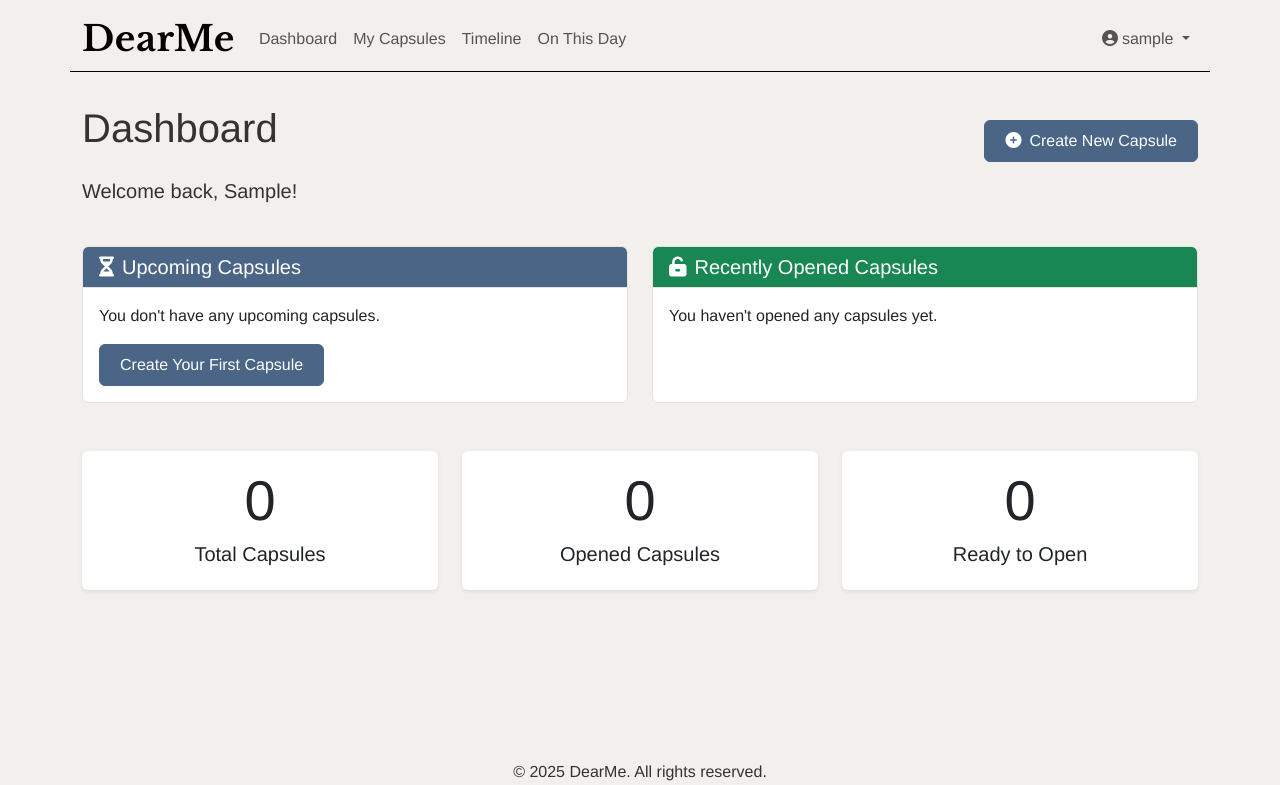
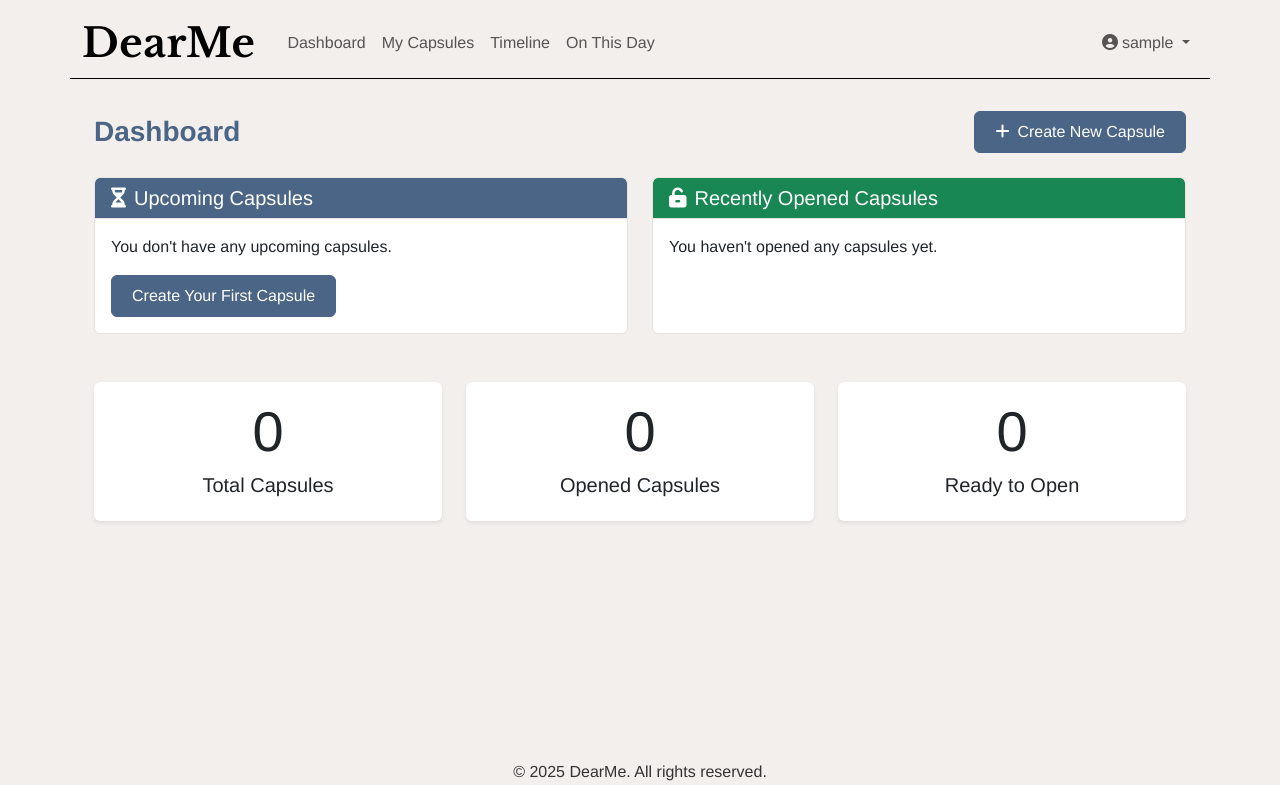
Before and after one commit to quandaworld/dearme, a Django app: page /dashboard/ in a window 1280 px wide. Shown: the top 785 px of the page. Run offline with Django 5.2, Linux system fonts and the light colour scheme; the visitor is signed in with stand-in values (Sample User, id 1); data that the repository does not hold is empty.

Commit message:
Improve UI: resize headers and standardize layout for better logo visibility

```diff
--- a/main_app/static/css/style.css
+++ b/main_app/static/css/style.css
@@ -127,7 +127,7 @@ main {
 
 .logo-font {
     font-family: 'Libre Baskerville', serif;
-    font-size: 2.2rem;
+    font-size: 2.5rem;
     letter-spacing: 0.5px;
     display: inline-block;
 }
@@ -379,3 +379,10 @@ main {
 .bg-gradient {
     background: linear-gradient(135deg, var(--primary-color) 0%, #3A5173 100%);
 }
+
+/* Page headers */
+.page-header {
+    font-size: 1.75rem;
+    font-weight: 600;
+    color: var(--primary-color);
+}
--- a/main_app/templates/base.html
+++ b/main_app/templates/base.html
@@ -16,7 +16,7 @@
     <link href="https://fonts.googleapis.com/css2?family=Libre+Baskerville:ital,wght@0,400;0,700;1,400&display=swap" rel="stylesheet">
 
     <!-- Custom CSS with cache-busting -->
-    <link rel="stylesheet" href="{% static 'css/style.css' %}?v=1.1">
+    <link rel="stylesheet" href="{% static 'css/style.css' %}?v=1.2">
 
     {% block styles %}{% endblock %}
 </head>
--- a/main_app/templates/capsules/index.html
+++ b/main_app/templates/capsules/index.html
@@ -5,7 +5,7 @@
 {% block content %}
 <div class="container">
     <div class="d-flex justify-content-between align-items-center mb-4">
-        <h1 class="mb-0">My Capsules</h1>
+        <h2 class="page-header mb-0">My Capsules</h2>
         <a href="{% url 'capsule-create' %}" class="btn btn-primary">
             <i class="fas fa-plus me-2"></i>Create New Capsule
         </a>
--- a/main_app/templates/dashboard.html
+++ b/main_app/templates/dashboard.html
@@ -4,16 +4,12 @@
 {% block title %}Dashboard - DearMe{% endblock %}
 
 {% block content %}
-<div class="row mb-4">
-    <div class="col">
-        <h1 class="mb-4">Dashboard</h1>
-        <p class="lead">Welcome back, {{ user.first_name|default:user.username }}!</p>
-    </div>
-    <div class="col-auto">
-        <a href="{% url 'capsule-create' %}" class="btn btn-primary mt-3">
-            <i class="fas fa-plus-circle me-2"></i>Create New Capsule
+<div class="container">
+    <div class="d-flex justify-content-between align-items-center mb-4">
+        <h2 class="page-header mb-0">Dashboard</h2>
+        <a href="{% url 'capsule-create' %}" class="btn btn-primary">
+            <i class="fas fa-plus me-2"></i>Create New Capsule
         </a>
-    </div>
     </div>
 
     {% if ready_capsules %}
@@ -142,4 +138,5 @@
             </div>
         </div>
     </div>
+</div>
 {% endblock %}
--- a/main_app/templates/partials/header.html
+++ b/main_app/templates/partials/header.html
@@ -1,7 +1,7 @@
 <header>
     <nav class="navbar navbar-expand-lg navbar-light header-nav">
         <div class="container" style="border-bottom: 1px solid black;">
-            <a class="navbar-brand" href="{% url 'home' %}">
+            <a class="navbar-brand me-4" href="{% url 'home' %}">
                 <span class="logo-font">DearMe</span>
             </a>
             <button class="navbar-toggler" type="button" data-bs-toggle="collapse" data-bs-target="#navbarMain" aria-controls="navbarMain" aria-expanded="false" aria-label="Toggle navigation">
```
Lines whose indentation alone changed are shown as unchanged.
